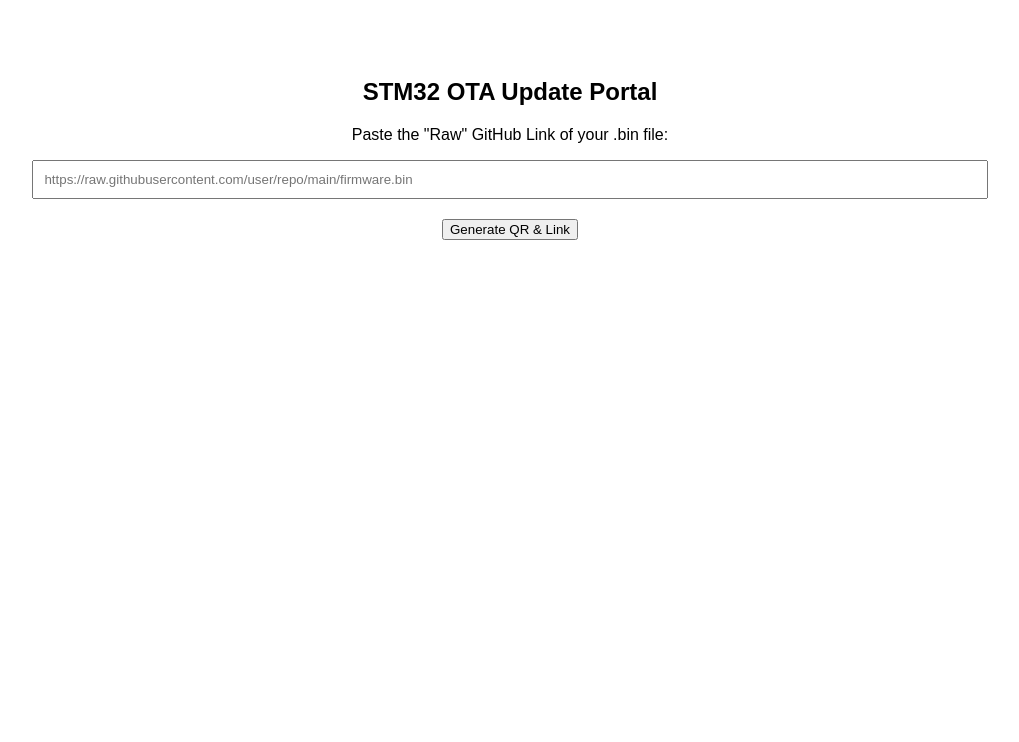
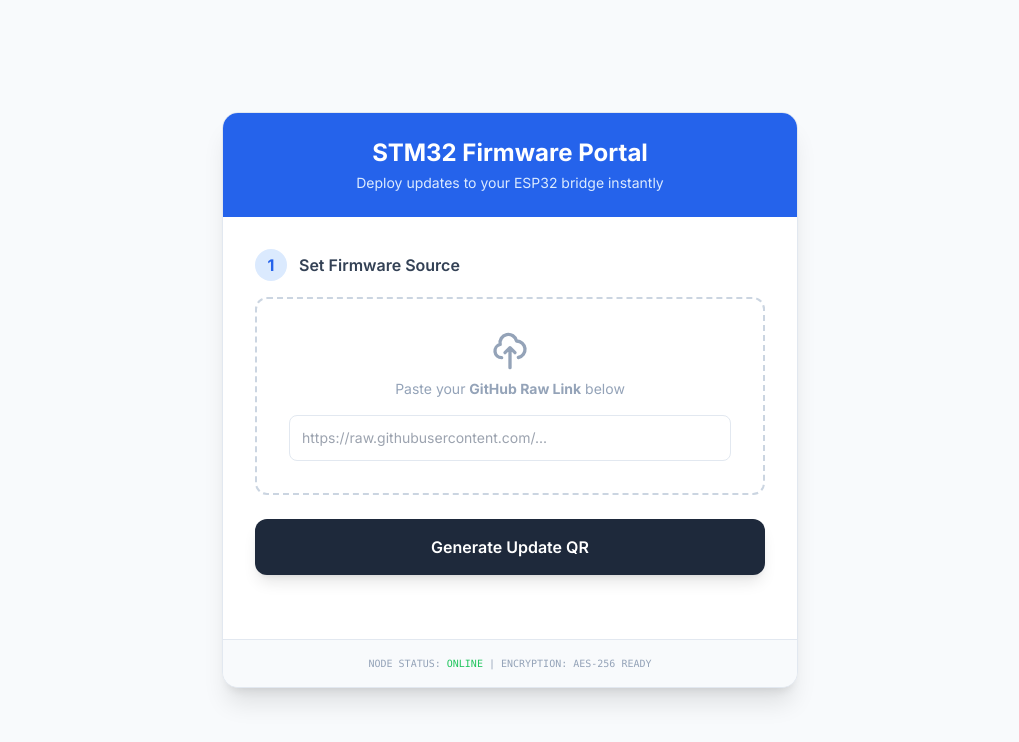
Before and after one commit to meenatchisundaramp18-stack/OTA-FRIMWARE, a plain HTML site: page index.html in a window 1280 px wide. Shown: the whole page, without its empty margins (130-1149 px from the left). Drawn offline with nearby package versions, Linux system fonts and the light colour scheme.

Commit message:
Update index.html

```diff
--- a/index.html
+++ b/index.html
@@ -1,35 +1,92 @@
 <!DOCTYPE html>
 <html lang="en">
 <head>
-    <title>STM32 OTA Deployment</title>
+    <meta charset="UTF-8">
+    <meta name="viewport" content="width=device-width, initial-scale=1.0">
+    <title>Firmware Hub | OTA</title>
+    <script src="https://cdn.tailwindcss.com"></script>
     <script src="https://cdnjs.cloudflare.com/ajax/libs/qrious/4.0.2/qrious.min.js"></script>
+    <link href="https://fonts.googleapis.com/css2?family=Inter:wght@400;600;700&display=swap" rel="stylesheet">
     <style>
-        body { font-family: sans-serif; text-align: center; padding: 50px; }
-        input { width: 80%; padding: 10px; margin-bottom: 20px; }
-        #qr-canvas { margin-top: 20px; }
+        body { font-family: 'Inter', sans-serif; background-color: #f8fafc; color: #1e293b; }
+        .drop-zone--over { border-color: #3b82f6; background-color: #eff6ff; }
     </style>
 </head>
-<body>
-    <h2>STM32 OTA Update Portal</h2>
-    <p>Paste the "Raw" GitHub Link of your .bin file:</p>
-    <input type="text" id="urlInput" placeholder="https://raw.githubusercontent.com/user/repo/main/firmware.bin">
-    <br>
-    <button onclick="generateQR()">Generate QR & Link</button>
-    <br>
-    <canvas id="qr-canvas"></canvas>
-    <p id="status"></p>
+<body class="bg-slate-50 min-h-screen flex items-center justify-center p-4">
+
+    <div class="max-w-xl w-full bg-white shadow-xl rounded-2xl overflow-hidden border border-slate-200">
+        <div class="bg-blue-600 p-6 text-white text-center">
+            <h1 class="text-2xl font-bold">STM32 Firmware Portal</h1>
+            <p class="text-blue-100 text-sm mt-1">Deploy updates to your ESP32 bridge instantly</p>
+        </div>
+
+        <div class="p-8">
+            <div class="mb-6">
+                <div class="flex items-center gap-3 mb-4">
+                    <span class="bg-blue-100 text-blue-600 w-8 h-8 rounded-full flex items-center justify-center font-bold">1</span>
+                    <h2 class="font-semibold text-slate-700">Set Firmware Source</h2>
+                </div>
+
+                <div id="drop-zone" class="border-2 border-dashed border-slate-300 rounded-xl p-8 text-center transition-all cursor-pointer hover:border-blue-400">
+                    <div class="text-slate-400">
+                        <svg xmlns="http://www.w3.org/2000/svg" class="h-10 w-10 mx-auto mb-2" fill="none" viewBox="0 0 24 24" stroke="currentColor">
+                            <path stroke-linecap="round" stroke-linejoin="round" stroke-width="2" d="M7 16a4 4 0 01-.88-7.903A5 5 0 1115.9 6L16 6a5 5 0 011 9.9M15 13l-3-3m0 0l-3 3m3-3v12" />
+                        </svg>
+                        <p class="text-sm">Paste your <b>GitHub Raw Link</b> below</p>
+                    </div>
+                    <input type="text" id="urlInput" class="mt-4 w-full border border-slate-200 rounded-lg p-3 text-sm focus:ring-2 focus:ring-blue-500 outline-none" placeholder="https://raw.githubusercontent.com/...">
+                </div>
+            </div>
+
+            <button onclick="processFw()" class="w-full bg-slate-800 hover:bg-slate-900 text-white font-semibold py-4 rounded-xl transition-all shadow-lg flex items-center justify-center gap-2 mb-8">
+                Generate Update QR
+            </button>
+
+            <div id="result-area" class="hidden border-t border-slate-100 pt-8 animate-in fade-in zoom-in duration-300">
+                <div class="flex flex-col items-center">
+                    <div class="bg-white p-4 border border-slate-200 rounded-2xl shadow-sm mb-4">
+                        <canvas id="qr-canvas"></canvas>
+                    </div>
+                    <p class="text-xs text-slate-500 uppercase font-bold tracking-widest mb-2">Scan with ESP32</p>
+
+                    <div class="flex items-center gap-2 bg-slate-100 p-2 rounded-lg w-full">
+                        <code id="display-link" class="text-[10px] text-slate-600 truncate flex-1 px-2"></code>
+                        <button onclick="copyLink()" class="bg-white border border-slate-300 text-xs px-3 py-1 rounded shadow-sm hover:bg-slate-50">Copy</button>
+                    </div>
+                </div>
+            </div>
+        </div>
+
+        <div class="bg-slate-50 border-t border-slate-200 p-4 text-center">
+            <p class="text-[10px] text-slate-400 font-mono">NODE STATUS: <span class="text-green-500">ONLINE</span> | ENCRYPTION: AES-256 READY</p>
+        </div>
+    </div>
 
     <script>
-        function generateQR() {
+        function processFw() {
             const url = document.getElementById('urlInput').value;
-            if(!url) return alert("Please enter a URL");
+            if(!url) {
+                alert("Please paste a link first!");
+                return;
+            }
+
+            document.getElementById('result-area').classList.remove('hidden');
+            document.getElementById('display-link').innerText = url;
 
             new QRious({
                 element: document.getElementById('qr-canvas'),
-                size: 250,
-                value: url
+                size: 180,
+                value: url,
+                level: 'H'
             });
-            document.getElementById('status').innerText = "ESP32 can now scan or fetch from this URL.";
+
+            window.scrollTo({ top: document.body.scrollHeight, behavior: 'smooth' });
+        }
+
+        function copyLink() {
+            const link = document.getElementById('display-link').innerText;
+            navigator.clipboard.writeText(link);
+            alert("Link copied to clipboard!");
         }
     </script>
 </body>
```
